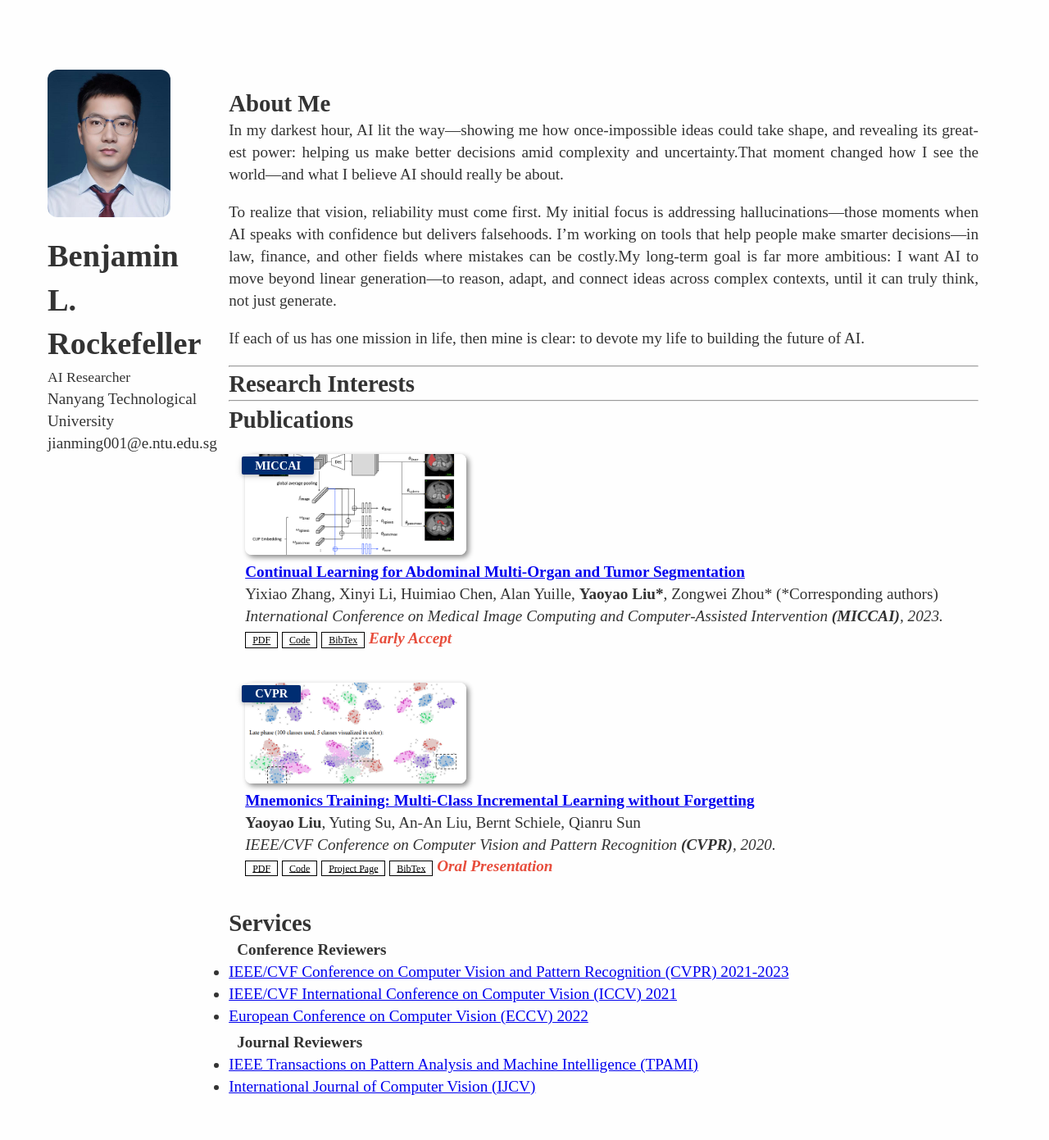
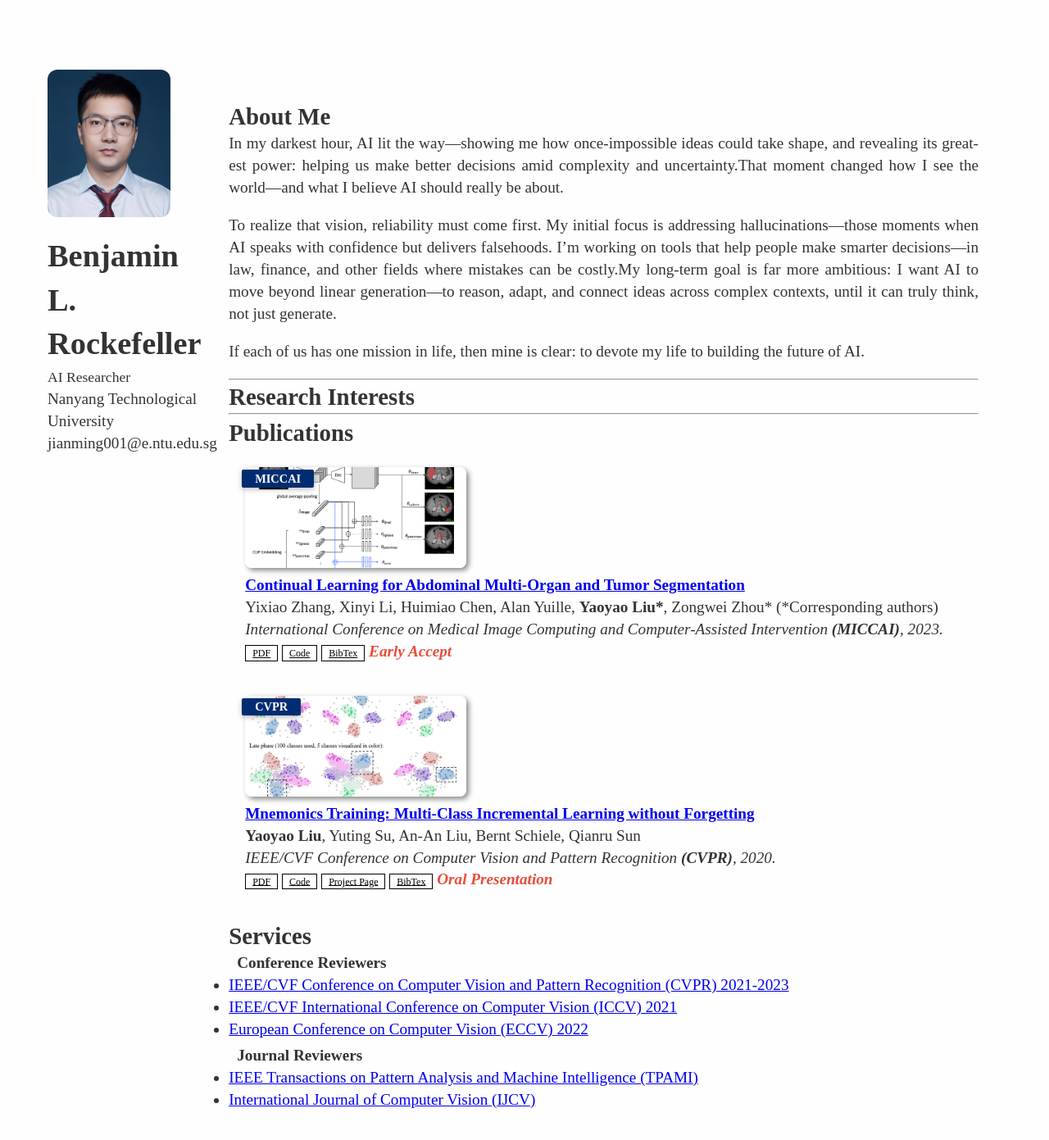
Before and after one commit to BenjaminRockefeller/benjaminrockefeller.github.io, a Jekyll site: the page built from index.md, in a window 1280 px wide and 1400 px high. Shown: the top 1391 px of the window at 82% size. Built offline with Jekyll 4.4.1, drawn with Linux system fonts in a browser that asks for light colours; a style sheet for code colours, icons or effects is not loaded; our own code applies the rules of GitHub Pages for plain Markdown files.

Commit message:
Update minimal-light.scss

```diff
--- a/_sass/minimal-light.scss
+++ b/_sass/minimal-light.scss
@@ -94,11 +94,12 @@ section {
   margin-left: 210px;
   padding-left: 1.2rem;
   padding-right: 1rem;
-  padding-top: 3.5rem;         /* ⬅️ 与头像对齐 */
-  max-width: 950px;            /* ⬅️ 增大行宽限制 */
+  padding-top: 4.5rem;  /* ⬅️从3.5rem调高到4.5rem，让“About Me”与头像齐平 */
+  max-width: 950px;
   font-size: 1.2rem;
   line-height: 1.4;
 }
+
 
 /* ===== 段落正文优化 ===== */
 p {
```
